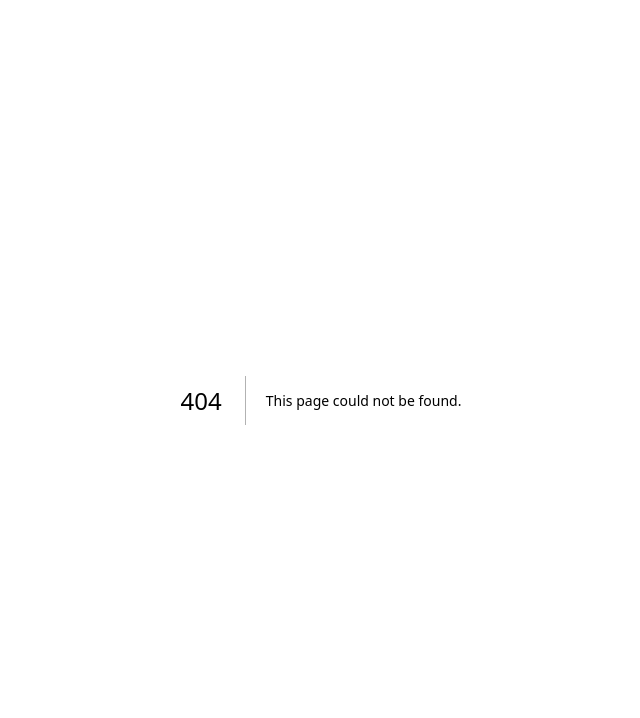
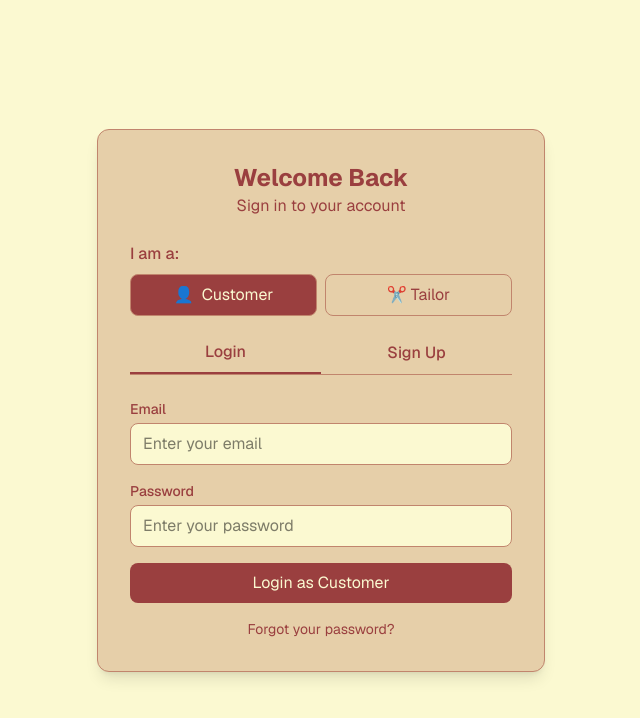
Before and after one commit to Siddheshwar9/Darzi, a Next.js app: page /auth in a window 1280 px wide. Before the commit this address had no page. Shown: the top 718 px of the page, without its empty margins (319-959 px from the left). Built offline with nearby package versions, Linux system fonts and the light colour scheme.

Commit message:
Feat:Integrated the authpage.tsx
Signed-off-by: Siddheshwar9 <siddeshwarpandey123@gmail.com>

```diff
--- /dev/null
+++ b/app/auth/page.tsx
@@ -0,0 +1,5 @@
+import AuthPage from "@/components/AuthPage"
+
+export default function AuthPageRoute() {
+  return <AuthPage />
+}
--- a/app/page.tsx
+++ b/app/page.tsx
@@ -23,12 +23,16 @@ export default function HomePage() {
               <Link href="#pricing" className="text-muted-foreground hover:text-foreground transition-colors">
                 Pricing
               </Link>
+              <Link href="/auth">
                 <Button variant="outline" size="sm">
                   Sign In
                 </Button>
+              </Link>
+              <Link href="/auth">
                 <Button size="sm" className="bg-accent hover:bg-accent/90">
                   Get Started
                 </Button>
+              </Link>
             </div>
           </div>
         </div>
@@ -48,12 +52,16 @@ export default function HomePage() {
             technology, and intelligent matching for perfect custom garments.
           </p>
           <div className="flex flex-col sm:flex-row gap-4 justify-center mb-12">
+            <Link href="/auth">
               <Button size="lg" className="bg-accent hover:bg-accent/90 text-lg px-8">
                 Start Your Order
               </Button>
+            </Link>
+            <Link href="/auth">
               <Button variant="outline" size="lg" className="text-lg px-8 bg-transparent">
                 Join as Tailor
               </Button>
+            </Link>
           </div>
 
           {/* Hero Image Placeholder */}
@@ -61,7 +69,7 @@ export default function HomePage() {
             <img
               src="/professional-tailor-working-on-custom-clothing-in-.jpg"
               alt="Professional tailor crafting custom clothing"
-              className="rounded-lg shadow-2xl w-full max-w-lg mx-auto object-cover"
+              className="rounded-lg shadow-2xl w-full"
             />
             <div className="absolute inset-0 bg-gradient-to-t from-background/20 to-transparent rounded-lg" />
           </div>
@@ -198,9 +206,11 @@ export default function HomePage() {
             Join thousands of satisfied customers who trust Darzi for their custom clothing needs.
           </p>
           <div className="flex flex-col sm:flex-row gap-4 justify-center">
+            <Link href="/auth">
               <Button size="lg" variant="secondary" className="text-lg px-8">
                 Start Your Order
               </Button>
+            </Link>
             <Button
               size="lg"
               variant="outline"
--- a/AuthPage.tsx
+++ b/components/AuthPage.tsx
@@ -1,38 +1,41 @@
-import React, { useState } from "react";
+"use client"
 
-type Role = "customer" | "tailor";
-type Mode = "login" | "signup";
+import type React from "react"
+import { useState } from "react"
+
+type Role = "customer" | "tailor"
+type Mode = "login" | "signup"
 
 const AuthPage: React.FC = () => {
-  const [role, setRole] = useState<Role>("customer");
-  const [mode, setMode] = useState<Mode>("login");
-  const [email, setEmail] = useState("");
-  const [password, setPassword] = useState("");
+  const [role, setRole] = useState<Role>("customer")
+  const [mode, setMode] = useState<Mode>("login")
+  const [email, setEmail] = useState("")
+  const [password, setPassword] = useState("")
 
   const handleSubmit = (e: React.FormEvent) => {
-    e.preventDefault();
-    console.log({ role, mode, email, password });
+    e.preventDefault()
+    console.log({ role, mode, email, password })
     // TODO: Call your backend API here
-  };
+  }
 
   return (
-    <div className="flex items-center justify-center min-h-screen bg-gray-50">
-      <div className="bg-white w-full max-w-md rounded-xl shadow-lg p-8">
+    <div className="flex items-center justify-center min-h-screen bg-background">
+      <div className="bg-card w-full max-w-md rounded-xl shadow-lg p-8 border">
         {/* Header */}
-        <h2 className="text-2xl font-bold text-center">Welcome Back</h2>
-        <p className="text-gray-500 text-center mb-6">
+        <h2 className="text-2xl font-bold text-center text-card-foreground">Welcome Back</h2>
+        <p className="text-muted-foreground text-center mb-6">
           {mode === "login" ? "Sign in to your account" : "Create a new account"}
         </p>
 
         {/* Role Selection */}
         <div className="mb-4">
-          <p className="text-gray-700 font-medium mb-2">I am a:</p>
+          <p className="text-card-foreground font-medium mb-2">I am a:</p>
           <div className="grid grid-cols-2 gap-2">
             <button
               type="button"
               onClick={() => setRole("customer")}
               className={`flex items-center justify-center px-4 py-2 rounded-lg border transition
-                ${role === "customer" ? "bg-gray-900 text-white" : "bg-white text-gray-700 border-gray-300"}`}
+                ${role === "customer" ? "bg-primary text-primary-foreground" : "bg-card text-card-foreground border-border hover:bg-accent"}`}
             >
               <span className="mr-2">👤</span> Customer
             </button>
@@ -40,7 +43,7 @@ const AuthPage: React.FC = () => {
               type="button"
               onClick={() => setRole("tailor")}
               className={`flex items-center justify-center px-4 py-2 rounded-lg border transition
-                ${role === "tailor" ? "bg-gray-900 text-white" : "bg-white text-gray-700 border-gray-300"}`}
+                ${role === "tailor" ? "bg-primary text-primary-foreground" : "bg-card text-card-foreground border-border hover:bg-accent"}`}
             >
               ✂️ Tailor
             </button>
@@ -48,12 +51,12 @@ const AuthPage: React.FC = () => {
         </div>
 
         {/* Login / Signup Tabs */}
-        <div className="flex mb-6 border-b">
+        <div className="flex mb-6 border-b border-border">
           <button
             type="button"
             onClick={() => setMode("login")}
             className={`w-1/2 py-2 text-center font-medium transition
-              ${mode === "login" ? "border-b-2 border-gray-900 text-gray-900" : "text-gray-500"}`}
+              ${mode === "login" ? "border-b-2 border-primary text-primary" : "text-muted-foreground hover:text-card-foreground"}`}
           >
             Login
           </button>
@@ -61,7 +64,7 @@ const AuthPage: React.FC = () => {
             type="button"
             onClick={() => setMode("signup")}
             className={`w-1/2 py-2 text-center font-medium transition
-              ${mode === "signup" ? "border-b-2 border-gray-900 text-gray-900" : "text-gray-500"}`}
+              ${mode === "signup" ? "border-b-2 border-primary text-primary" : "text-muted-foreground hover:text-card-foreground"}`}
           >
             Sign Up
           </button>
@@ -70,32 +73,32 @@ const AuthPage: React.FC = () => {
         {/* Form */}
         <form onSubmit={handleSubmit} className="space-y-4">
           <div>
-            <label className="block text-sm font-medium text-gray-700">Email</label>
+            <label className="block text-sm font-medium text-card-foreground">Email</label>
             <input
               type="email"
               placeholder="Enter your email"
               value={email}
               onChange={(e) => setEmail(e.target.value)}
-              className="mt-1 w-full px-3 py-2 border rounded-lg focus:ring-2 focus:ring-gray-900 focus:outline-none"
+              className="mt-1 w-full px-3 py-2 border border-border rounded-lg bg-background text-foreground focus:ring-2 focus:ring-primary focus:outline-none"
               required
             />
           </div>
 
           <div>
-            <label className="block text-sm font-medium text-gray-700">Password</label>
+            <label className="block text-sm font-medium text-card-foreground">Password</label>
             <input
               type="password"
               placeholder="Enter your password"
               value={password}
               onChange={(e) => setPassword(e.target.value)}
-              className="mt-1 w-full px-3 py-2 border rounded-lg focus:ring-2 focus:ring-gray-900 focus:outline-none"
+              className="mt-1 w-full px-3 py-2 border border-border rounded-lg bg-background text-foreground focus:ring-2 focus:ring-primary focus:outline-none"
               required
             />
           </div>
 
           <button
             type="submit"
-            className="w-full bg-gray-900 text-white py-2 rounded-lg hover:bg-gray-800 transition"
+            className="w-full bg-primary text-primary-foreground py-2 rounded-lg hover:bg-primary/90 transition"
           >
             {mode === "login"
               ? `Login as ${role === "customer" ? "Customer" : "Tailor"}`
@@ -105,13 +108,13 @@ const AuthPage: React.FC = () => {
 
         {/* Forgot Password */}
         {mode === "login" && (
-          <p className="text-center text-gray-500 mt-4 text-sm cursor-pointer hover:underline">
+          <p className="text-center text-muted-foreground mt-4 text-sm cursor-pointer hover:underline hover:text-card-foreground transition">
             Forgot your password?
           </p>
         )}
       </div>
     </div>
-  );
-};
+  )
+}
 
-export default AuthPage;
+export default AuthPage
```
Lines whose indentation alone changed are shown as unchanged.
